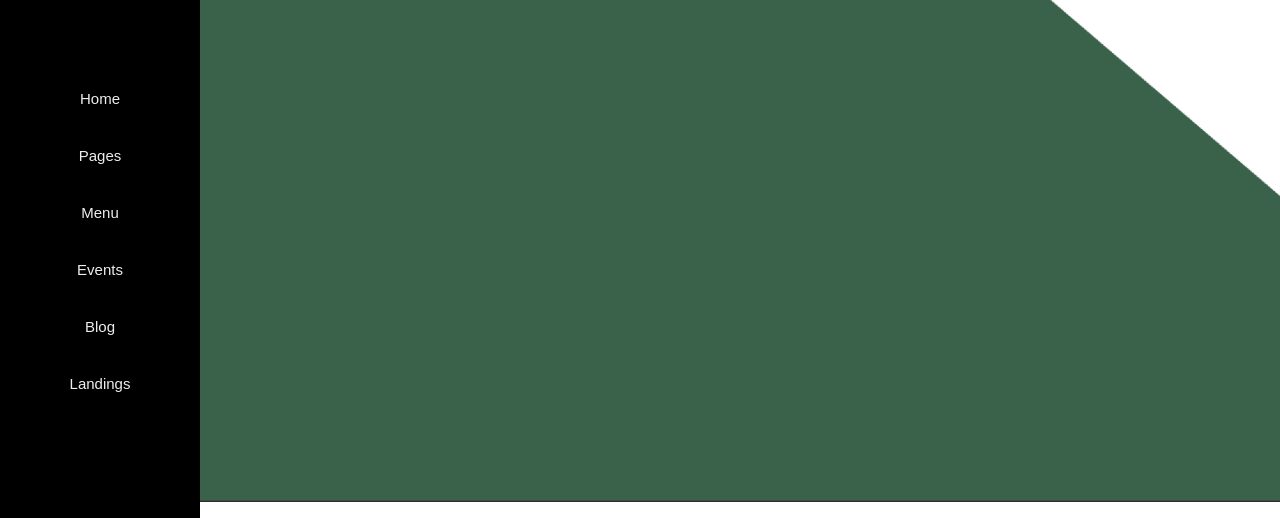
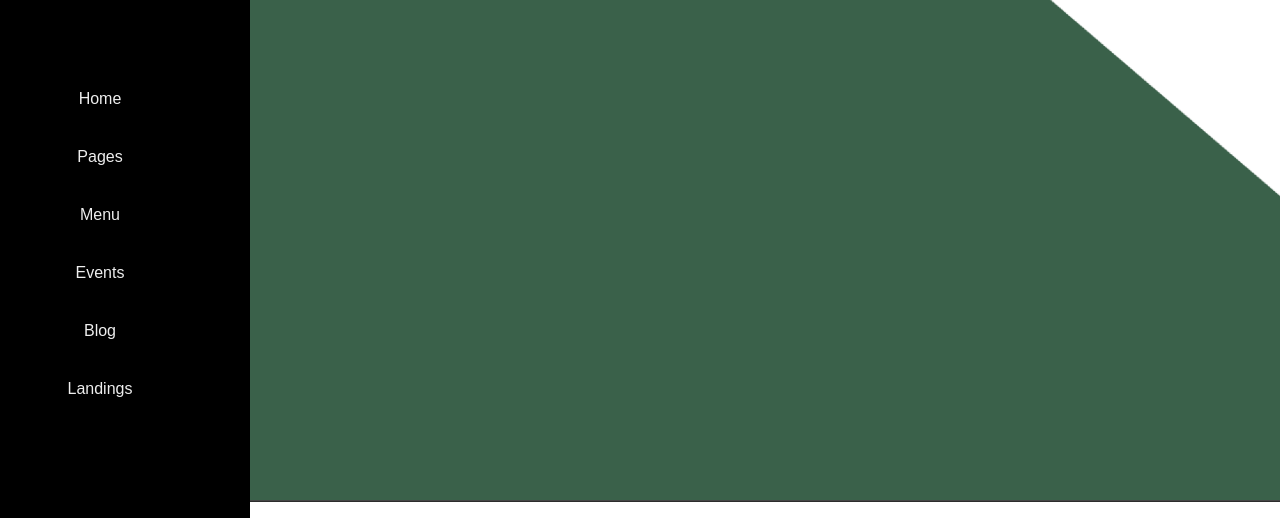
Before and after one commit to tejaram1234/mctmay6, a plain HTML site: page index.html in a window 1280 px wide. Shown: the part 124-642 px from the top of the page. Drawn offline with Linux system fonts and the light colour scheme.

Commit message:
mct may6

```diff
--- a/style.css
+++ b/style.css
@@ -8,7 +8,7 @@
 }
 .sidemenu{
     position: fixed;
-    width: 200px;
+    width: 250px;
     background-color: black;
 }
 .options{
@@ -28,7 +28,7 @@
 	padding: 20px 0;
 	color: #eee;
     font-family: sans-serif;
-    font-size: 15px;
+    font-size: 16px;
     padding-inline-start: 40px;
 }
 .links ul{
```
